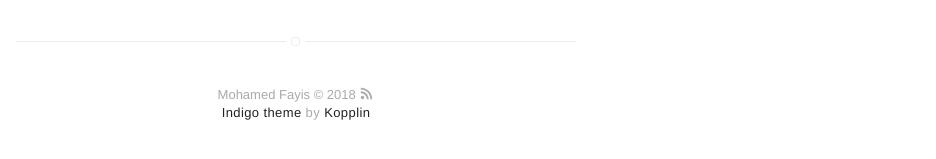
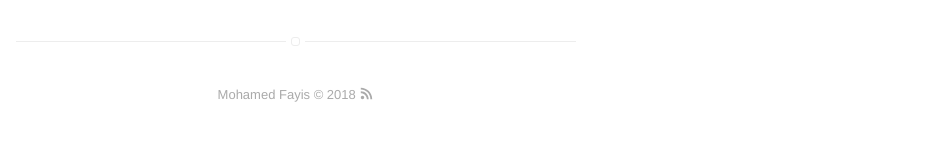
Before and after one commit to f4yis/f4yis.github.io, a Jekyll site: the page built from FAQ.md, in a window 1280 px wide. Shown: the part 386-545 px from the top of the page, without its empty margins (344-1280 px from the left). Built offline with Jekyll 4.4.1, drawn with Linux system fonts in a browser that asks for light colours; our own code applies the rules of GitHub Pages for plain Markdown files.

Commit message:
Footer credit removed

```diff
--- a/_includes/footer.html
+++ b/_includes/footer.html
@@ -2,6 +2,5 @@
     {{ site.name }} © {{ site.time | date: '%Y' }} <a class="link" href="{{ site.url }}/feed.xml" target="_blank"><svg class="icon icon-rss"><use xlink:href="#icon-rss"></use></svg></a>
 
     <p class="extra">
-        <a class="link" href="https://github.com/sergiokopplin/indigo">Indigo theme</a> by <a class="link" href="https://github.com/sergiokopplin/indigo">Kopplin</a>
     </p>
 </footer>
```
